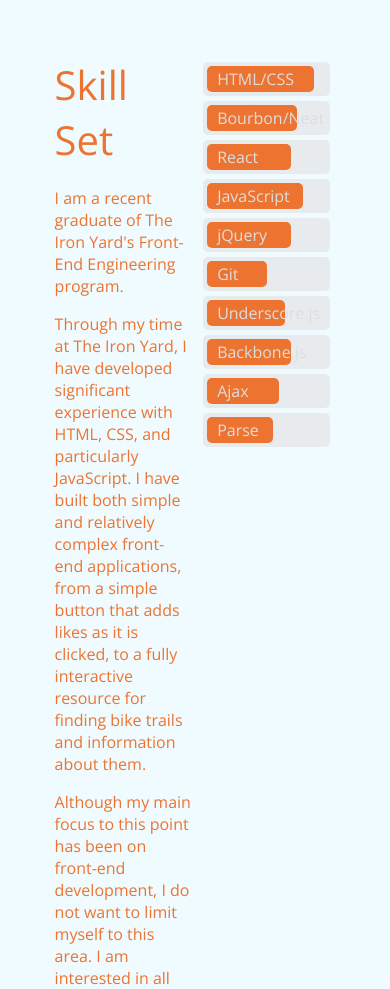
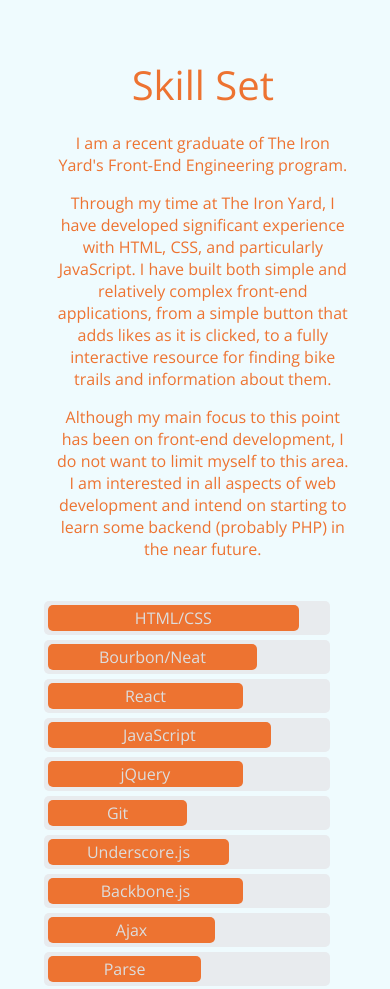
Before and after one commit to a-emery/Portfolio, a plain HTML site: page index.html in a window 390 px wide. Shown: the part 1116-2105 px from the top of the page. Drawn offline with nearby package versions, Linux system fonts and the light colour scheme; some packages are replaced by stand-ins of ours; a script that the page names is missing.

Commit message:
Making about me responsive

```diff
--- a/scss/main.scss
+++ b/scss/main.scss
@@ -380,6 +380,21 @@
   float: left;
   box-sizing: border-box;
   padding-left: 5%;
+
+  @include media($large-tablet) {
+    width: 100%;
+    text-align: center;
+  }
+
+  @include media($mobile) {
+    width: 100%;
+    text-align: center;
+  }
+
+  @include media($small-mobile) {
+    width: 100%;
+    text-align: center;
+  }
 }
 
 .aboutSkillSetContainerLeftHeading {
@@ -394,6 +409,24 @@
   float: right;
   box-sizing: border-box;
   padding-right: 5%;
+
+  @include media($large-tablet) {
+    width: 100%;
+    text-align: center;
+    margin-top: 20px;
+  }
+
+  @include media($mobile) {
+    width: 100%;
+    text-align: center;
+    margin-top: 20px;
+  }
+
+  @include media($small-mobile) {
+    width: 100%;
+    text-align: center;
+    margin-top: 20px;
+  }
 }
 
 .aboutSkillSetList {
```
Also changed, not shown: css/main.css.
